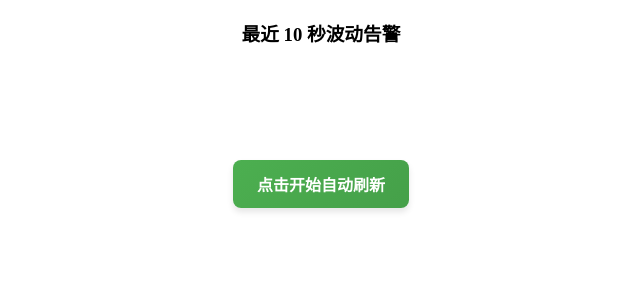
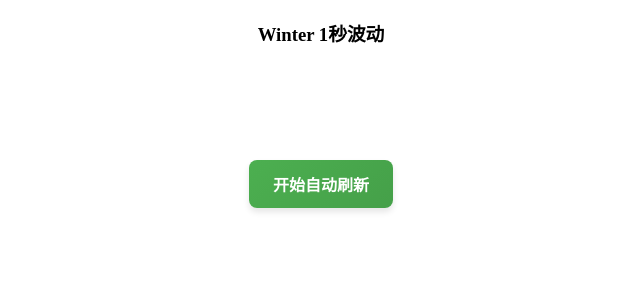
Before and after one commit to kolihazro/bn-alpha, a Vue app: page /maker in a window 1280 px wide. Shown: the top 300 px of the page, without its empty margins (319-959 px from the left). Built offline with nearby package versions, Linux system fonts and the light colour scheme.

Commit message:
Update Maker.vue

```diff
--- a/src/pages/maker/Maker.vue
+++ b/src/pages/maker/Maker.vue
@@ -11,7 +11,7 @@ import { tokenUrl } from '../../constants';
 <template>
   <Analytics />
   <SpeedInsights />
-  <h3 class="title">最近 10 秒波动告警</h3>
+  <h3 class="title">Winter 1秒波动</h3>
     <div id="errorDisplay" v-if="errorMessage " class="error-message error-style-1 fade-in">
       <div class="error-icon">⚠️</div>
       <div>{{ errorMessage }}</div>
@@ -31,10 +31,10 @@ import { tokenUrl } from '../../constants';
   </div>
   <div class="button-container">
       <button v-if="isFetching" @click="handleStopClick" class="stop-btn base-btn">
-          点击停止自动刷新
+          停止自动刷新
       </button>
       <button v-else @click="startFetching" class="start-btn base-btn">
-          点击开始自动刷新
+          开始自动刷新
       </button>
   </div>
   <FooterInfo />
```
